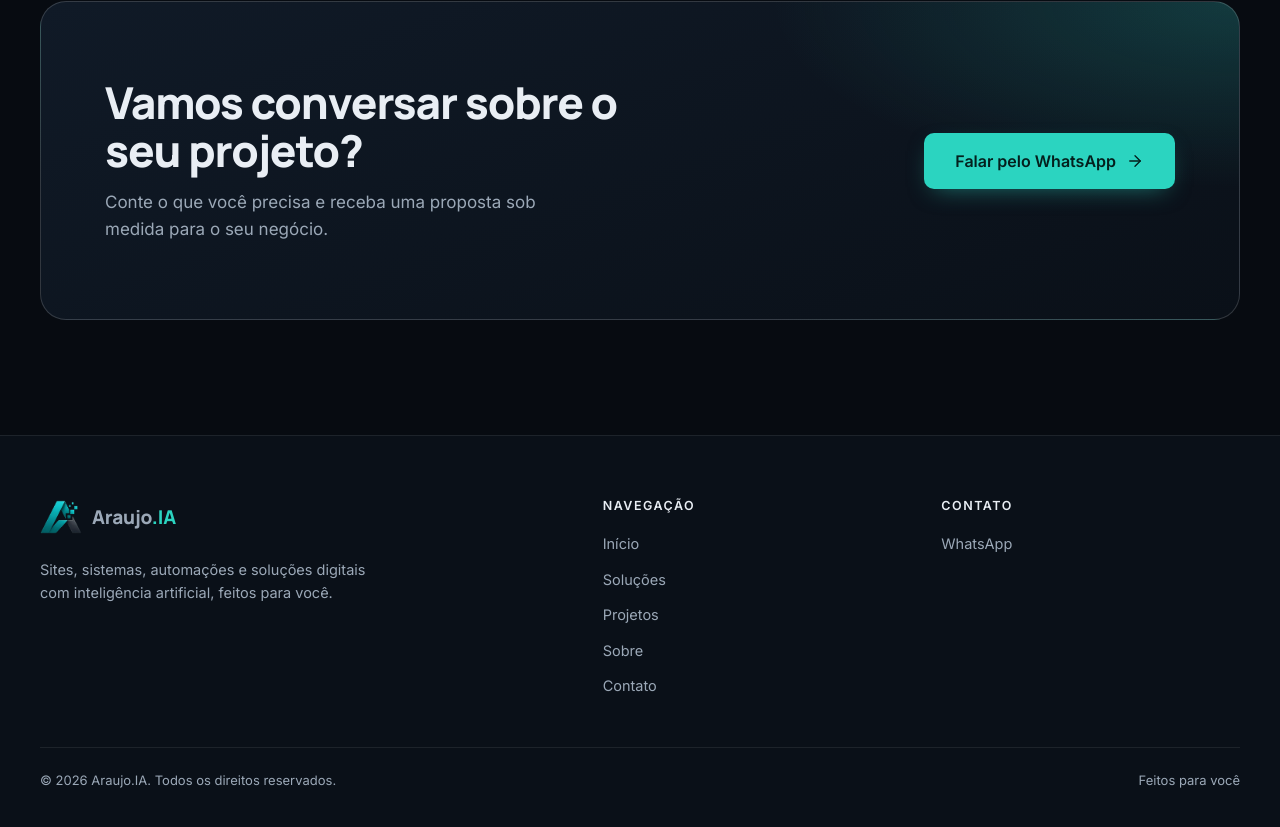
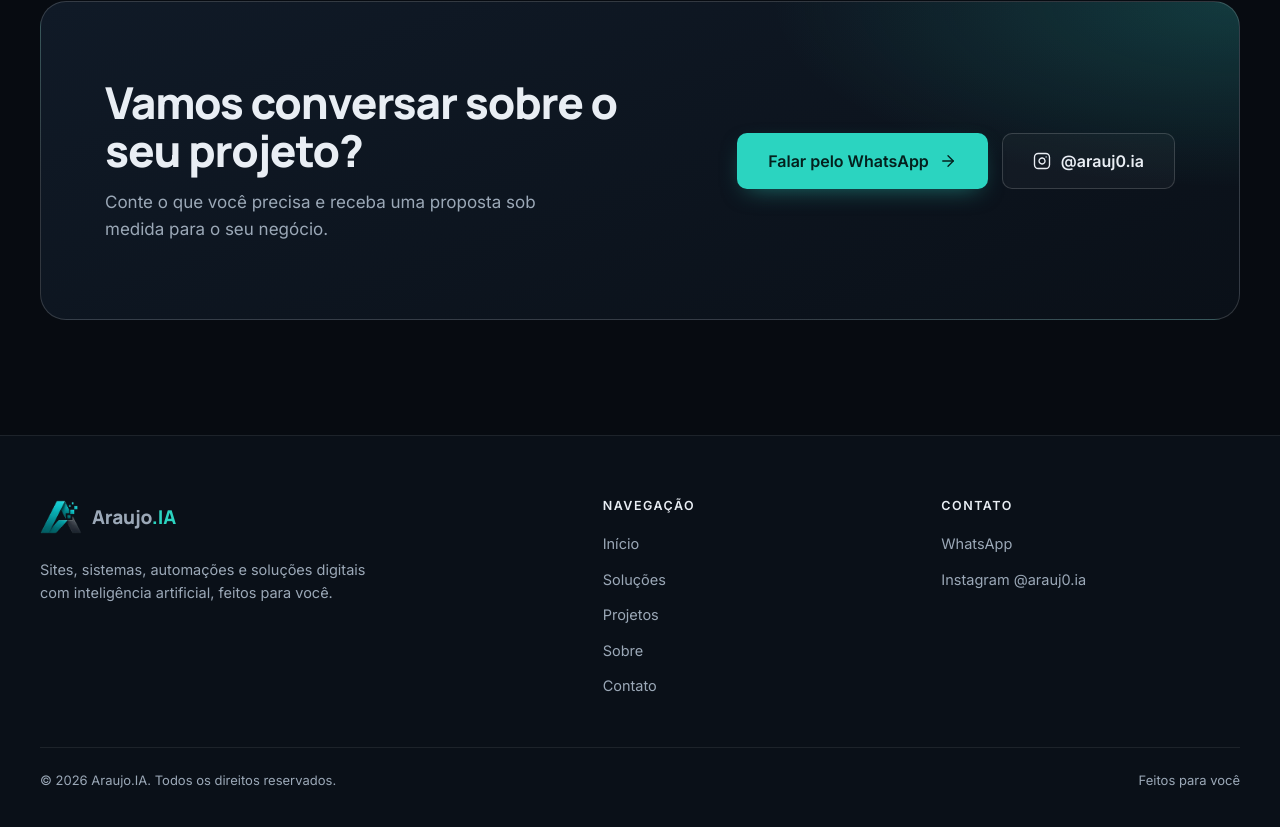
Before and after one commit to marcielfreitasaraujo-dotcom/araujoia-site, a plain HTML site: page index.html in a window 1280 px wide. Shown: the part 5268-6095 px from the top of the page. Drawn offline with Linux system fonts and the light colour scheme.

Commit message:
Add Instagram @arauj0.ia to contact section and footer
Co-Authored-By: Claude Sonnet 5.5 <noreply@anthropic.com>

```diff
--- a/index.html
+++ b/index.html
@@ -276,6 +276,7 @@
     display:flex; align-items:center; justify-content:space-between; gap:36px; flex-wrap:wrap;
   }
   .cta-box > div{ flex:1 1 380px; }
+  .cta-box > .cta-actions{ flex:0 0 auto; display:flex; flex-wrap:wrap; gap:14px; }
   .cta-box .btn{ flex:0 0 auto; }
   .cta-box h2{ font-size:clamp(28px,3.6vw,44px); font-weight:800; line-height:1.1; letter-spacing:-.025em; max-width:560px; }
   .cta-box p{ color:var(--muted); font-size:17px; margin-top:14px; max-width:480px; }
@@ -362,6 +363,7 @@
   <symbol id="i-target" viewBox="0 0 24 24"><circle cx="12" cy="12" r="10"/><circle cx="12" cy="12" r="6"/><circle cx="12" cy="12" r="2"/></symbol>
   <symbol id="i-bot" viewBox="0 0 24 24"><path d="M12 8V4H8"/><rect width="16" height="12" x="4" y="8" rx="2"/><path d="M2 14h2"/><path d="M20 14h2"/><path d="M15 13v2"/><path d="M9 13v2"/></symbol>
   <symbol id="i-sliders" viewBox="0 0 24 24"><path d="M21 4h-7"/><path d="M10 4H3"/><path d="M21 12h-9"/><path d="M8 12H3"/><path d="M21 20h-5"/><path d="M12 20H3"/><path d="M14 2v4"/><path d="M8 10v4"/><path d="M16 18v4"/></symbol>
+  <symbol id="i-instagram" viewBox="0 0 24 24"><rect width="20" height="20" x="2" y="2" rx="5" ry="5"/><path d="M16 11.37A4 4 0 1 1 12.63 8 4 4 0 0 1 16 11.37z"/><path d="M17.5 6.5h.01"/></symbol>
   <symbol id="i-chat" viewBox="0 0 24 24"><path d="M7.9 20A9 9 0 1 0 4 16.1L2 22Z"/></symbol>
 </svg>
 
@@ -664,9 +666,14 @@
           <h2>Vamos conversar sobre o seu projeto?</h2>
           <p>Conte o que você precisa e receba uma proposta sob medida para o seu negócio.</p>
         </div>
-        <a href="https://wa.me/5599991677463?text=Ol%C3%A1%2C%20quero%20falar%20com%20a%20Araujo.IA%20sobre%20um%20projeto." target="_blank" rel="noopener" class="btn btn-primary">
-          Falar pelo WhatsApp <svg class="ic"><use href="#i-arrow"/></svg>
-        </a>
+        <div class="cta-actions">
+          <a href="https://wa.me/5599991677463?text=Ol%C3%A1%2C%20quero%20falar%20com%20a%20Araujo.IA%20sobre%20um%20projeto." target="_blank" rel="noopener" class="btn btn-primary">
+            Falar pelo WhatsApp <svg class="ic"><use href="#i-arrow"/></svg>
+          </a>
+          <a href="https://www.instagram.com/arauj0.ia/" target="_blank" rel="noopener" class="btn btn-ghost">
+            <svg class="ic"><use href="#i-instagram"/></svg> @arauj0.ia
+          </a>
+        </div>
       </div>
     </div>
   </section>
@@ -698,6 +705,7 @@
         <h4>Contato</h4>
         <ul>
           <li><a href="https://wa.me/5599991677463?text=Ol%C3%A1%2C%20quero%20falar%20com%20a%20Araujo.IA." target="_blank" rel="noopener">WhatsApp</a></li>
+          <li><a href="https://www.instagram.com/arauj0.ia/" target="_blank" rel="noopener">Instagram @arauj0.ia</a></li>
         </ul>
       </div>
     </div>
```
